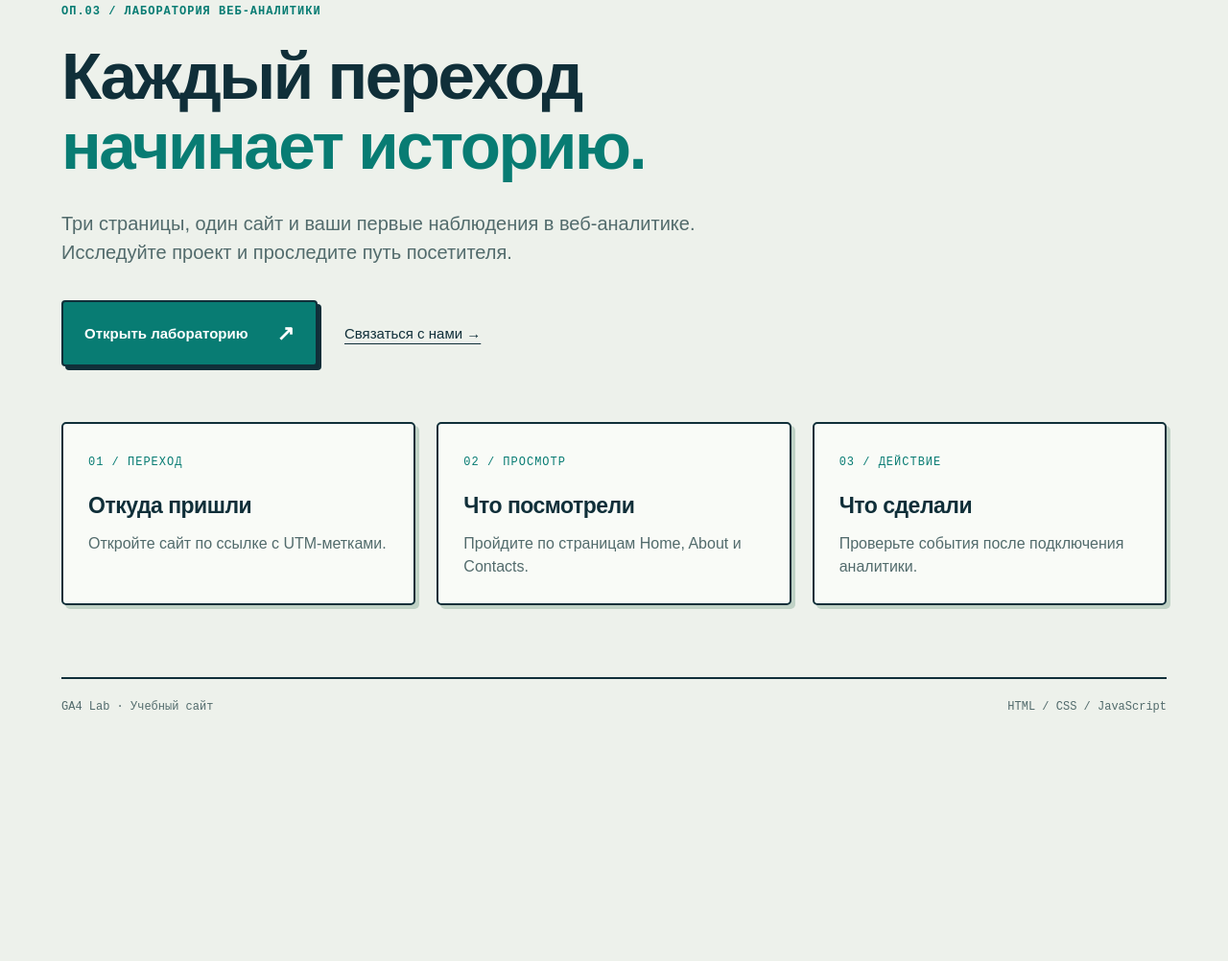
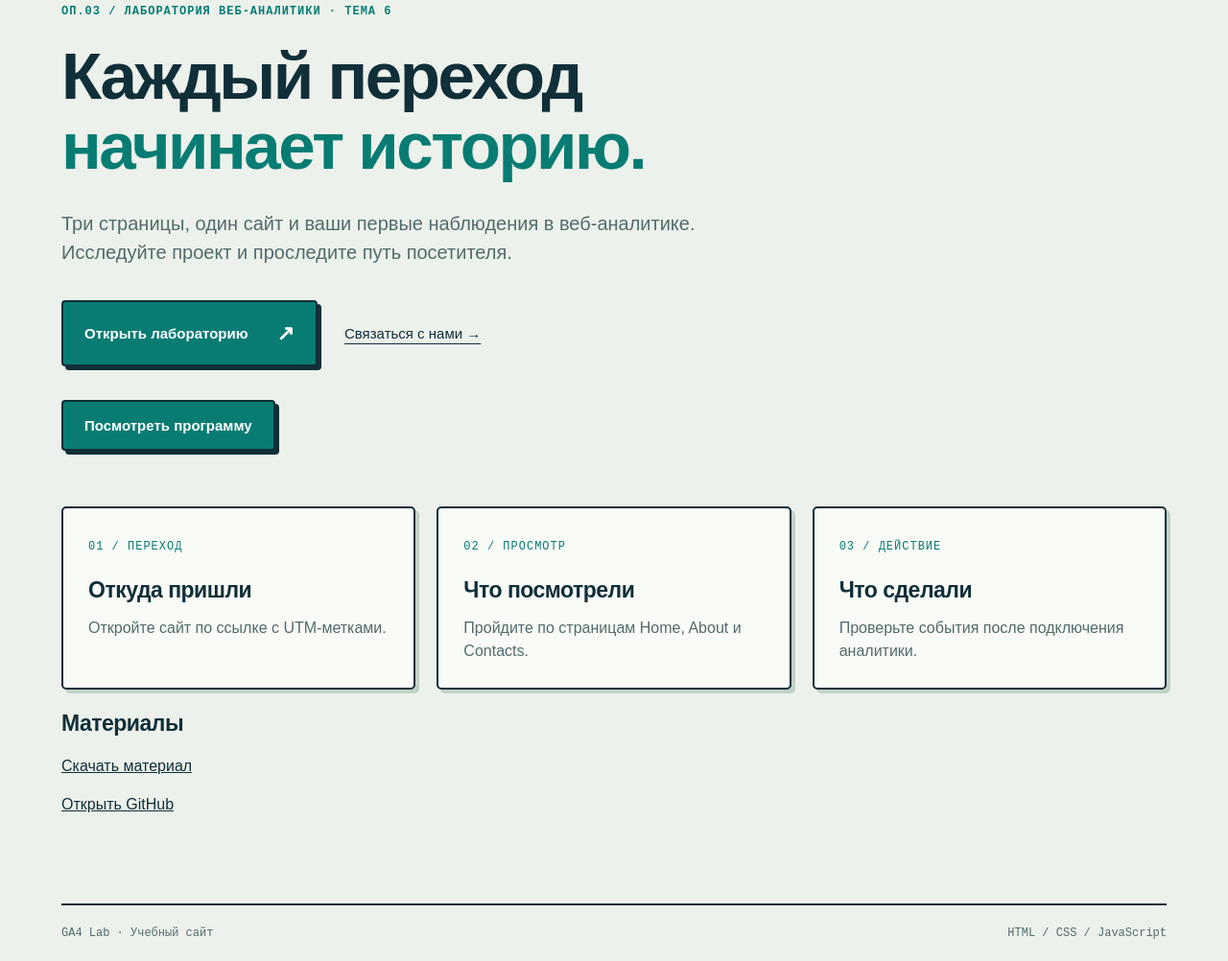
Before and after one commit to kxzyan/ggle-analytics, a plain HTML site: page index.html in a window 1280 px wide. Shown: the part 158-1160 px from the top of the page at 96% size. Before the commit the page ends 924 px from the top, so only its background shows below. Drawn offline with Linux system fonts and the light colour scheme.

Commit message:
ggleanalytics

```diff
--- a/index.html
+++ b/index.html
@@ -1,6 +1,7 @@
 <!doctype html>
 <html lang="ru">
-<head><!-- Google tag (gtag.js) -->
+<head>
+  <!-- Google tag (gtag.js) -->
   <script async src="https://www.googletagmanager.com/gtag/js?id=G-Q5N72D8HDY"></script>
   <script>
     window.dataLayer = window.dataLayer || [];
@@ -9,6 +10,7 @@
 
     gtag('config', 'G-Q5N72D8HDY');
   </script>
+
   <!-- На занятии вставьте Google Tag сразу после открывающего head. -->
   <meta charset="utf-8">
   <meta name="viewport" content="width=device-width, initial-scale=1">
@@ -19,9 +21,32 @@
 </head>
 <body>
   <header><a class="brand" href="index.html">GA4<span>LAB</span></a><nav aria-label="Основная навигация"><a href="index.html" aria-current="page">Home</a><a href="about.html">About</a><a href="contacts.html">Contacts</a></nav></header>
-  <main><p class="eyebrow">ОП.03 / ЛАБОРАТОРИЯ ВЕБ-АНАЛИТИКИ</p><h1>Каждый переход<br><em>начинает историю.</em></h1><p class="lead">Три страницы, один сайт и ваши первые наблюдения в веб-аналитике. Исследуйте проект и проследите путь посетителя.</p>
+  <main><p class="eyebrow">ОП.03 / ЛАБОРАТОРИЯ ВЕБ-АНАЛИТИКИ · ТЕМА 6</p><h1>Каждый переход<br><em>начинает историю.</em></h1><p class="lead">Три страницы, один сайт и ваши первые наблюдения в веб-аналитике. Исследуйте проект и проследите путь посетителя.</p>
 <div class="actions"><a class="button" href="about.html">Открыть лабораторию <span>↗</span></a><a class="secondary" href="contacts.html">Связаться с нами →</a></div>
-<section class="cards" aria-label="Что можно изучить"><article><small>01 / ПЕРЕХОД</small><h2>Откуда пришли</h2><p>Откройте сайт по ссылке с UTM-метками.</p></article><article><small>02 / ПРОСМОТР</small><h2>Что посмотрели</h2><p>Пройдите по страницам Home, About и Contacts.</p></article><article><small>03 / ДЕЙСТВИЕ</small><h2>Что сделали</h2><p>Проверьте события после подключения аналитики.</p></article></section></main>
+<div class="program">
+  <button id="program-cta" class="button" type="button">
+    Посмотреть программу
+  </button>
+  <div id="program-preview" hidden>
+    <h2>Программа открыта</h2>
+    <p>События, параметры, DebugView и ключевые действия.</p>
+  </div>
+</div>
+<section class="cards" aria-label="Что можно изучить"><article><small>01 / ПЕРЕХОД</small><h2>Откуда пришли</h2><p>Откройте сайт по ссылке с UTM-метками.</p></article><article><small>02 / ПРОСМОТР</small><h2>Что посмотрели</h2><p>Пройдите по страницам Home, About и Contacts.</p></article><article><small>03 / ДЕЙСТВИЕ</small><h2>Что сделали</h2><p>Проверьте события после подключения аналитики.</p></article></section>
+<section class="materials" aria-label="Материалы">
+  <h2>Материалы</h2>
+  <p>
+    <a href="assets/analytics-guide.pdf" download>
+      Скачать материал
+    </a>
+  </p>
+  <p>
+    <a href="https://github.com/" target="_blank" rel="noopener noreferrer">
+      Открыть GitHub
+    </a>
+  </p>
+</section>
+</main>
   <footer><span>GA4 Lab · Учебный сайт</span><span>HTML / CSS / JavaScript</span></footer>
 </body>
 </html>
```
Lines whose indentation alone changed are shown as unchanged.
